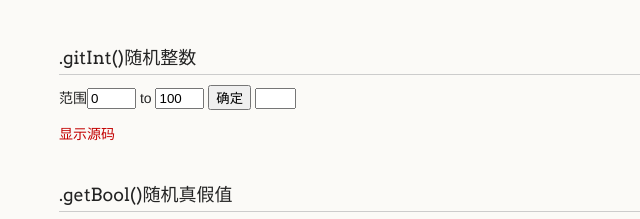
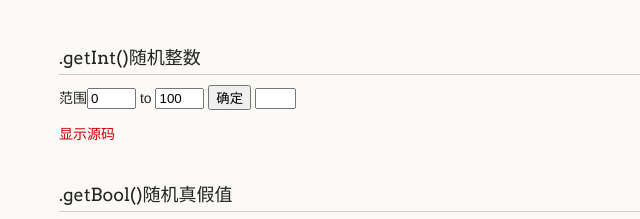
Before and after one commit to cnwhy/Random, a plain HTML site: page index.html in a window 1280 px wide. Shown: the top 219 px of the page, 251-891 px from the left. Drawn offline with Linux system fonts and the light colour scheme.

Commit message:
Update index.html

```diff
--- a/index.html
+++ b/index.html
@@ -46,7 +46,7 @@
       <section>
 
 <h3>
-<a id="gitInt" class="anchor" href="#gitInt" aria-hidden="true"><span class="octicon octicon-link"></span></a>.gitInt()随机整数</h3>
+<a id="getInt" class="anchor" href="#getInt" aria-hidden="true"><span class="octicon octicon-link"></span></a>.getInt()随机整数</h3>
 <div class="demo">
 <p>范围<input type="text" name="v_min" value="0" size="3"> to <input type="text" name="v_max" value="100" size="3"> <button onclick="Rint()">确定</button> <input type="text" name="v_v" readonly value="" size="2"></p>
 <script>
```
